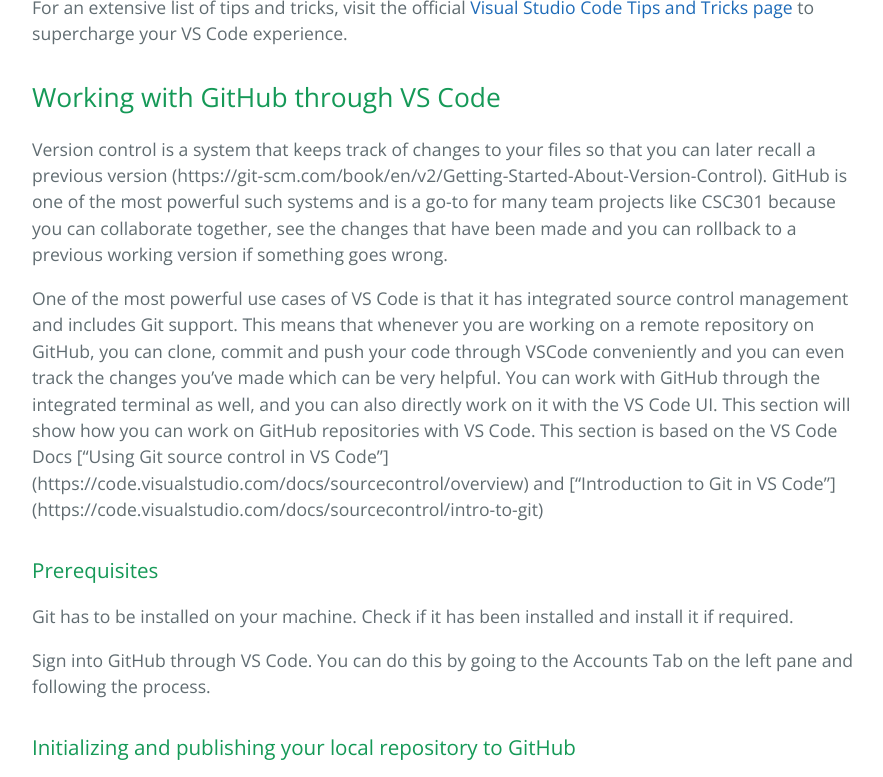
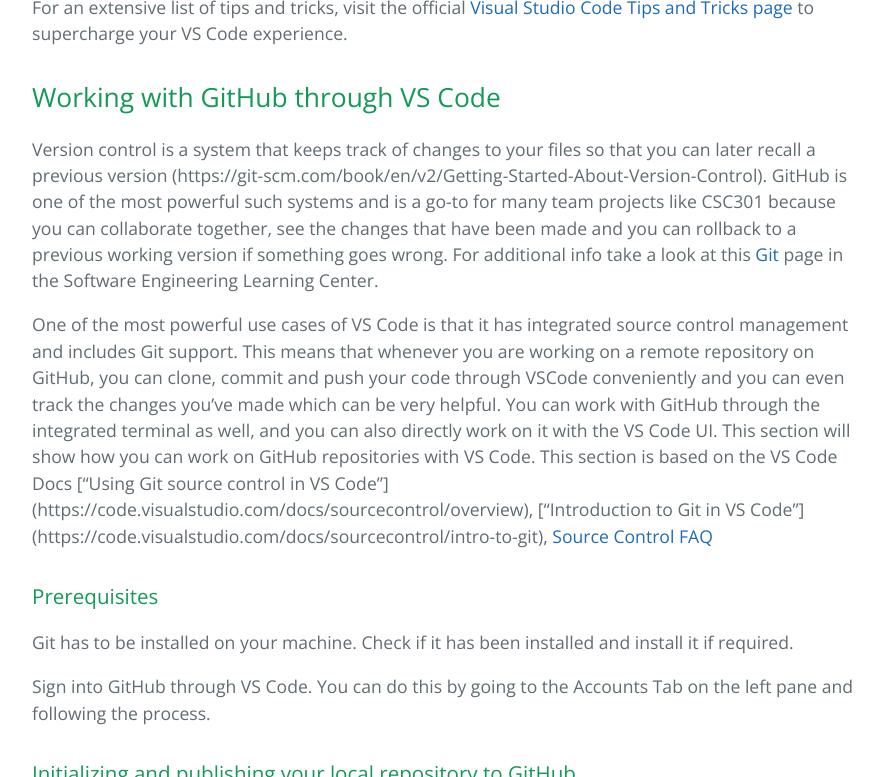
Before and after one commit to learning-software-engineering/learning-software-engineering.github.io, a Jekyll site: the page built from Topics/Software_Tools/VSCode.md, in a window 1280 px wide and 900 px high, scrolled down 11722 px, cut to the strip 123-900 px from the top of the window. Shown: the whole strip, without its empty margins (192-1075 px from the left). Built offline with Jekyll 4.4.1, drawn with Linux system fonts in a browser that asks for light colours; our own code applies the rules of GitHub Pages for plain Markdown files; some of the changed text lies outside the part shown.

Commit message:
Update VSCode.md

```diff
--- a/Topics/Software_Tools/VSCode.md
+++ b/Topics/Software_Tools/VSCode.md
@@ -176,9 +176,9 @@
 
 ## Working with GitHub through VS Code
 
-Version control is a system that keeps track of changes to your files so that you can later recall a previous version (https://git-scm.com/book/en/v2/Getting-Started-About-Version-Control). GitHub is one of the most powerful such systems and is a go-to for many team projects like CSC301 because you can collaborate together, see the changes that have been made and you can rollback to a previous working version if something goes wrong.
+Version control is a system that keeps track of changes to your files so that you can later recall a previous version (https://git-scm.com/book/en/v2/Getting-Started-About-Version-Control). GitHub is one of the most powerful such systems and is a go-to for many team projects like CSC301 because you can collaborate together, see the changes that have been made and you can rollback to a previous working version if something goes wrong. For additional info take a look at this [Git](../../Development_Process/Git/Git.md) page in the Software Engineering Learning Center.
 
-One of the most powerful use cases of VS Code is that it has integrated source control management and includes Git support. This means that whenever you are working on a remote repository on GitHub, you can clone, commit and push your code through VSCode conveniently and you can even track the changes you've made which can be very helpful. You can work with GitHub through the integrated terminal as well, and you can also directly work on it with the VS Code UI. This section will show how you can work on GitHub repositories with VS Code. This section is based on the VS Code Docs ["Using Git source control in VS Code"] (https://code.visualstudio.com/docs/sourcecontrol/overview) and ["Introduction to Git in VS Code"] (https://code.visualstudio.com/docs/sourcecontrol/intro-to-git)
+One of the most powerful use cases of VS Code is that it has integrated source control management and includes Git support. This means that whenever you are working on a remote repository on GitHub, you can clone, commit and push your code through VSCode conveniently and you can even track the changes you've made which can be very helpful. You can work with GitHub through the integrated terminal as well, and you can also directly work on it with the VS Code UI. This section will show how you can work on GitHub repositories with VS Code. This section is based on the VS Code Docs ["Using Git source control in VS Code"] (https://code.visualstudio.com/docs/sourcecontrol/overview), ["Introduction to Git in VS Code"] (https://code.visualstudio.com/docs/sourcecontrol/intro-to-git), [Source Control FAQ](https://code.visualstudio.com/docs/sourcecontrol/faq)
 
 ### Prerequisites
 
@@ -227,6 +227,11 @@
 
 <img width="369" alt="Timeline" src="https://github.com/vazevaru/learning-software-engineering.github.io/assets/90367491/cf2154ac-05fe-4a9c-8c4c-ee527b250d04">
 
+To revert to a previous version, right click on the file and select "Restore Contents"
+
+<img width="466" alt="Reverting to previous version" src="https://github.com/vazevaru/learning-software-engineering.github.io/assets/90367491/1cca0b99-1e15-49e5-9be5-003c30233066">
+
+
 ### Adding files to be committed
 
 When you're working on a file, VS Code shows you the status of your files. For example, if you create a new file in your repo, the character 'U' appears beside your file as shown indicating that the file is untracked.
@@ -241,6 +246,11 @@
 
 <img width="367" alt="After modification after staging" src="https://github.com/vazevaru/learning-software-engineering.github.io/assets/90367491/f35c0380-dd4a-417c-8933-0dc126f3d9ec">
 
+If you want to unstage your changes, locate the file under "Staged Changes" and press the "-" button. This will unstage your changes!
+
+<img width="432" alt="Unstage change" src="https://github.com/vazevaru/learning-software-engineering.github.io/assets/90367491/8e7b9147-1fe7-4ee8-9709-a57bf35ab281">
+
+
 ### Committing files
 
 To commit files navigate to the "Version Control" tab. You will see a text box on the top where you can put your commit message.Then press Command + Enter if you're on a Mac or Ctrl + Enter if you're on a Windows machine.
@@ -249,13 +259,28 @@
 
 Your files have now been committed!
 
-### Pushing and pulling files to and from GitHub
+To uncommit changes, navigate to the "Version Control" tab and press the "Views and More Actions" button, which is the button with the 3 dots. Hover on the "Commit" option and press "Undo Last Commit". This will uncommit your changes!
 
-Once your files are committed, you can push to GitHub by navigating to the "Version Control" tab and then press "Sync Changes".
+<img width="682" alt="Undo last commit" src="https://github.com/vazevaru/learning-software-engineering.github.io/assets/90367491/22adbc5c-1b90-422d-8101-d297a0817337">
+
+
+### Pushing to GitHub
+
+Once your files are committed and there are no pending files, you can push to GitHub by navigating to the "Version Control" tab and then press "Sync Changes". If you have pending changes, then you may need to commit them before pushing.
 
 <img width="360" alt="Sync Changes" src="https://github.com/vazevaru/learning-software-engineering.github.io/assets/90367491/6ce33bee-46a1-4fc9-88ca-d227d29ed767">
 
-This will push your changes! You can also pull from the remote GitHub repo by pressing the "Sync Changes" button.
+This will push your changes!
+
+### Pulling from GitHub
+
+You can also pull from GitHub using the "Sync Changes" button in the "Version Control" tab as shown above.
+
+You may encounter Merge Conflicts. To resolve merge conflicts in a file, click on the file. You will see all the instances where there are merge conflicts. In the image below, for this conflict, the current change is highlighted in green, whereas the incoming changes are highlighted in blue.
+
+<img width="876" alt="Merge Conflict" src="https://github.com/vazevaru/learning-software-engineering.github.io/assets/90367491/83464456-8ada-4482-8560-4700e1741f51">
+
+Above the Current change section, there are various options available to solve the merge conflict. For example, if you want to accept the current change, click on "Accept Current Change". You can also the "Compare changes" button to compare the changes and edit the current file accordingly to resolve the conflict.
 
 ## Closing Remarks
 
@@ -286,3 +311,4 @@
   - Using Git source control in VS Code: (https://code.visualstudio.com/docs/sourcecontrol/overview)
   - Introduction to Git in VS Code: (https://code.visualstudio.com/docs/sourcecontrol/intro-to-git)
   - Getting Started About Version Control: (https://git-scm.com/book/en/v2/Getting-Started-About-Version-Control)
+  - Source Control FAQ: (https://code.visualstudio.com/docs/sourcecontrol/faq)
```
